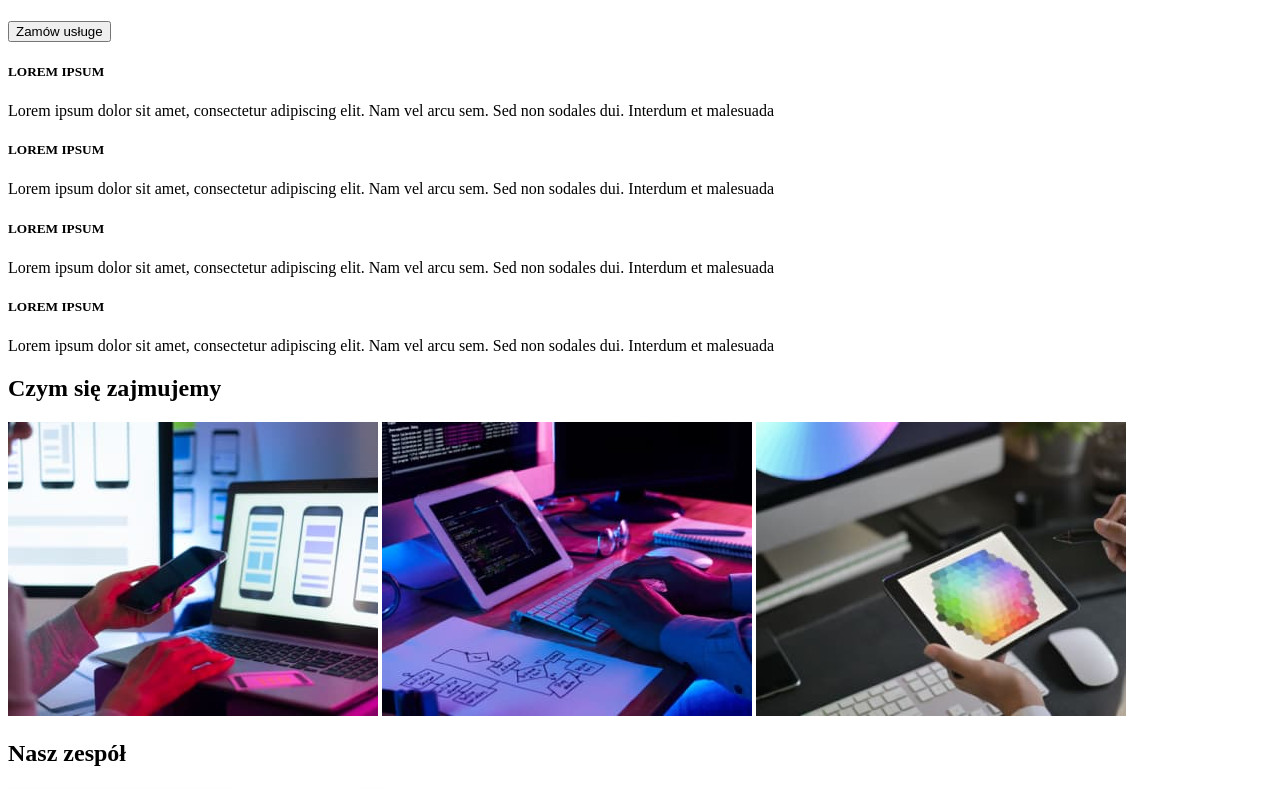
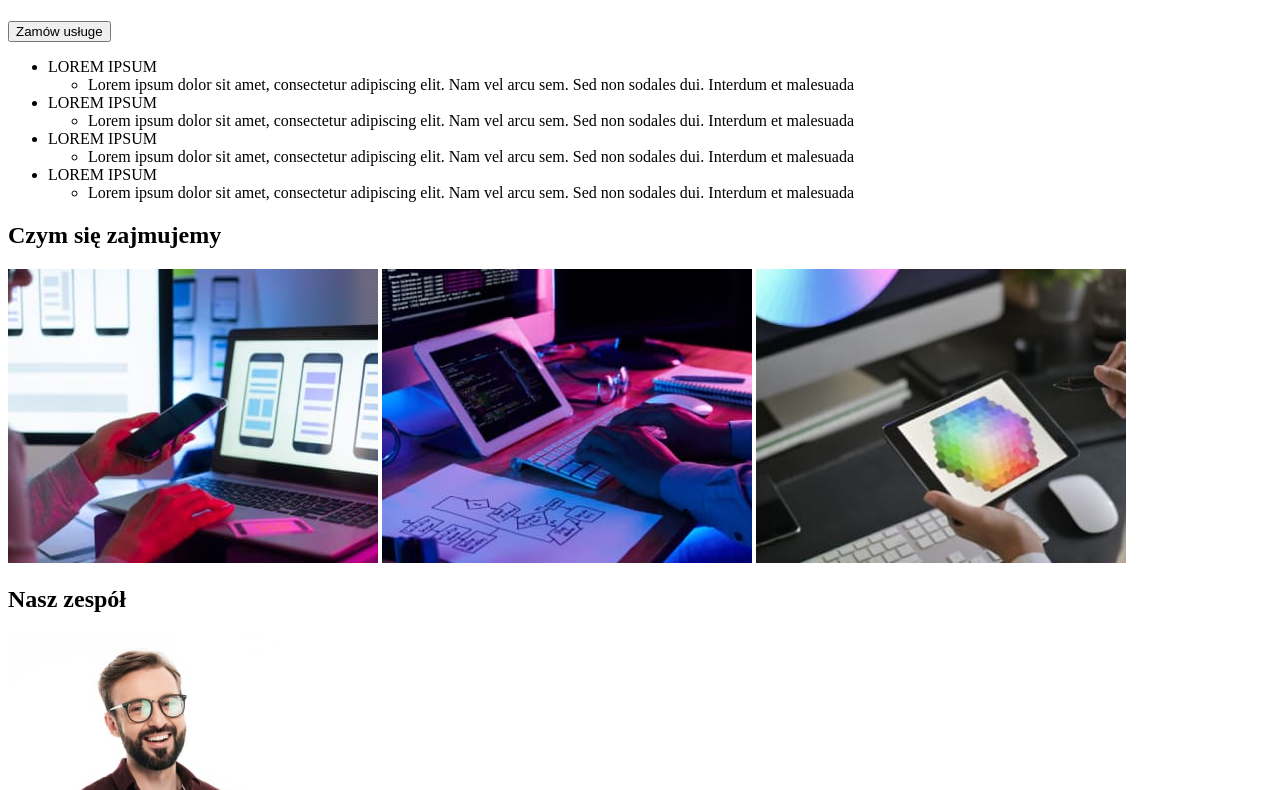
Before and after one commit to kcprtalik/goit-markup-hw-01, a plain HTML site: page index.html in a window 1280 px wide. Shown: the part 162-952 px from the top of the page. Drawn offline with Linux system fonts and the light colour scheme.

Commit message:
added list and img attributes

```diff
--- a/index.html
+++ b/index.html
@@ -16,49 +16,93 @@
       <input type="button" value="Zamów usługe" />
     </header>
     <main>
-      <h5>LOREM IPSUM</h5>
-      <p>
-        Lorem ipsum dolor sit amet, consectetur adipiscing elit. Nam vel arcu
-        sem. Sed non sodales dui. Interdum et malesuada
-      </p>
-      <h5>LOREM IPSUM</h5>
-      <p>
-        Lorem ipsum dolor sit amet, consectetur adipiscing elit. Nam vel arcu
-        sem. Sed non sodales dui. Interdum et malesuada
-      </p>
-      <h5>LOREM IPSUM</h5>
-      <p>
-        Lorem ipsum dolor sit amet, consectetur adipiscing elit. Nam vel arcu
-        sem. Sed non sodales dui. Interdum et malesuada
-      </p>
-      <h5>LOREM IPSUM</h5>
-      <p>
-        Lorem ipsum dolor sit amet, consectetur adipiscing elit. Nam vel arcu
-        sem. Sed non sodales dui. Interdum et malesuada
-      </p>
+      <ul>
+        <li>
+          LOREM IPSUM
+          <ul>
+            <li>
+              Lorem ipsum dolor sit amet, consectetur adipiscing elit. Nam vel
+              arcu sem. Sed non sodales dui. Interdum et malesuada
+            </li>
+          </ul>
+        </li>
+        <li>
+          LOREM IPSUM
+          <ul>
+            <li>
+              Lorem ipsum dolor sit amet, consectetur adipiscing elit. Nam vel
+              arcu sem. Sed non sodales dui. Interdum et malesuada
+            </li>
+          </ul>
+        </li>
+        <li>
+          LOREM IPSUM
+          <ul>
+            <li>
+              Lorem ipsum dolor sit amet, consectetur adipiscing elit. Nam vel
+              arcu sem. Sed non sodales dui. Interdum et malesuada
+            </li>
+          </ul>
+        </li>
+        <li>
+          LOREM IPSUM
+          <ul>
+            <li>
+              Lorem ipsum dolor sit amet, consectetur adipiscing elit. Nam vel
+              arcu sem. Sed non sodales dui. Interdum et malesuada
+            </li>
+          </ul>
+        </li>
+      </ul>
       <h2>Czym się zajmujemy</h2>
-      <img src="/images/photo1.jpg" alt="osoba pisze na klawiaturze" />
       <img
+        height="294"
+        width="370"
+        src="/images/photo1.jpg"
+        alt="osoba pisze na klawiaturze" />
+      <img
+        height="294"
+        width="370"
         src="/images/photo2.jpg"
         alt="osoba trzyma telefon przed ekranem laptopa" />
-      <img src="/images/photo3.jpg" alt="osoba rysuje na tablecie" />
+      <img
+        height="294"
+        width="370"
+        src="/images/photo3.jpg"
+        alt="osoba rysuje na tablecie" />
       <h2>Nasz zespół</h2>
-      <img src="/images/photo4.jpg" alt="zdjęcie Johna Doe" />
+      <img
+        height="260"
+        width="270"
+        src="/images/photo4.jpg"
+        alt="zdjęcie Johna Doe" />
       <h5>
         John Doe <br />
         Product Designer
       </h5>
-      <img src="/images/photo5.jpg" alt="zdjęcie Johna Doe" />
+      <img
+        height="260"
+        width="270"
+        src="/images/photo5.jpg"
+        alt="zdjęcie Johna Doe" />
       <h5>
         John Doe <br />
         Frontend Developer
       </h5>
-      <img src="/images/photo6.jpg" alt="zdjęcie Johna Doe" />
+      <img
+        height="260"
+        width="270"
+        src="/images/photo6.jpg"
+        alt="zdjęcie Johna Doe" />
       <h5>
         John Doe <br />
         Marketing
       </h5>
-      <img src="/images/photo7.jpg" alt="zdjęcie Johna Doe" />
+      <img
+        height="260"
+        width="270"
+        src="/images/photo7.jpg"
+        alt="zdjęcie Johna Doe" />
       <h5>
         John Doe <br />
         UI Designer
```
